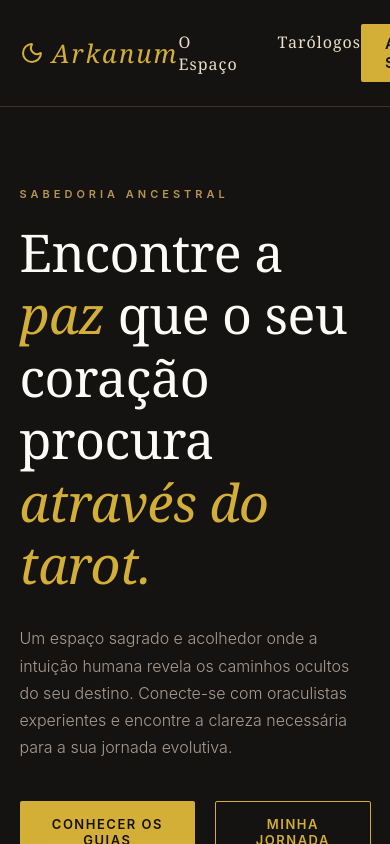
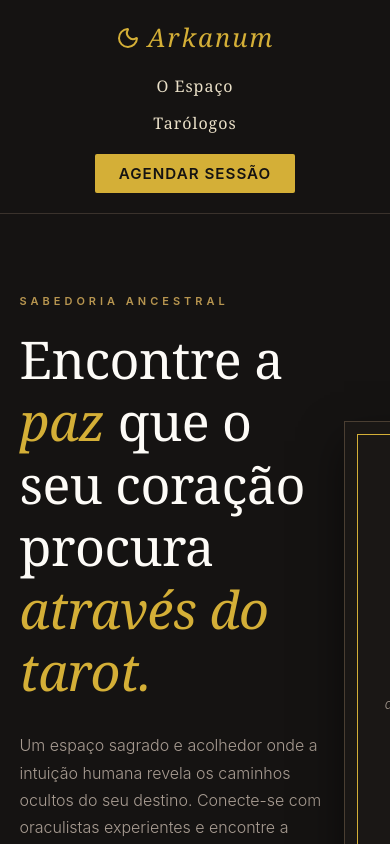
Before and after one commit to shinobitos42/arkanumtarot, a React (Vite) app in the folder frontend/: page / in a window 390 px wide. Built offline with nearby package versions, Linux system fonts and the light colour scheme; no server answers; what @mercadopago/sdk-react would draw is missing.

Commit message:
melhoria no css

```diff
--- a/frontend/src/components/Navbar.jsx
+++ b/frontend/src/components/Navbar.jsx
@@ -1,16 +1,16 @@
 import { Link } from 'react-router-dom';
-import { Moon } from 'lucide-react'; // <-- Importamos a Lua aqui!
+import { Moon } from 'lucide-react';
 
 export default function Navbar() {
   return (
-    <nav style={styles.nav}>
+    // Adicionamos a classe 'nav-mobile' para facilitar o controle pelo mobile.css
+    <nav className="nav-mobile" style={styles.nav}>
       <div style={styles.logoBox}>
-        {/* A Lua dourada inserida aqui */}
         <Moon size={24} color="#D4AF37" style={{ marginRight: '8px' }} />
         <h3 style={styles.logoText}>Arkanum</h3>
       </div>
 
-      <div style={styles.linkBox}>
+      <div className="grid-mobile" style={styles.linkBox}>
         <Link to="/" style={styles.link}>O Espaço</Link>
         <Link to="/login" style={styles.link}>Tarólogos</Link>
       </div>
--- a/frontend/src/mobile.css
+++ b/frontend/src/mobile.css
@@ -25,12 +25,20 @@
     padding: 20px !important;
   }
 
-  /* 4. As Grids (Onde os cards se juntam) */
-  .grid-mobile {
-    display: flex !important;
+.nav-mobile {
     flex-direction: column !important;
     gap: 20px !important;
+    padding: 20px !important;
   }
+
+  /* 4. As Grids (Onde os cards se juntam) */
+/* Centraliza os links no mobile */
+  .grid-mobile {
+    flex-direction: column !important;
+    align-items: center !important;
+    gap: 15px !important;
+  }
+}
 
   /* 5. Cabeçalhos e Buscas (Não deixa quebrar a tela) */
   .header {
```
